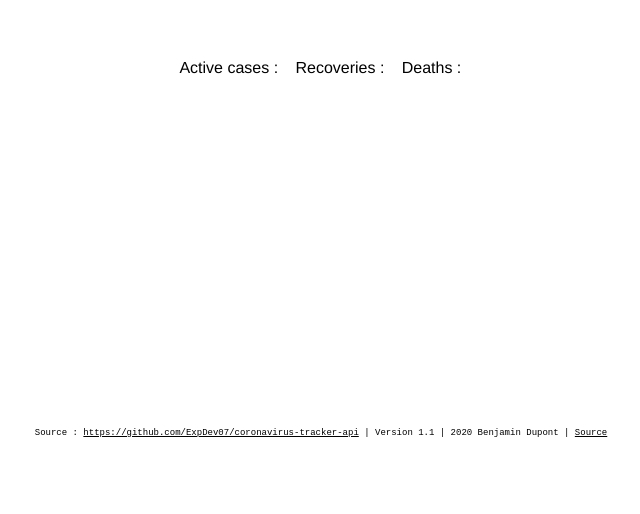
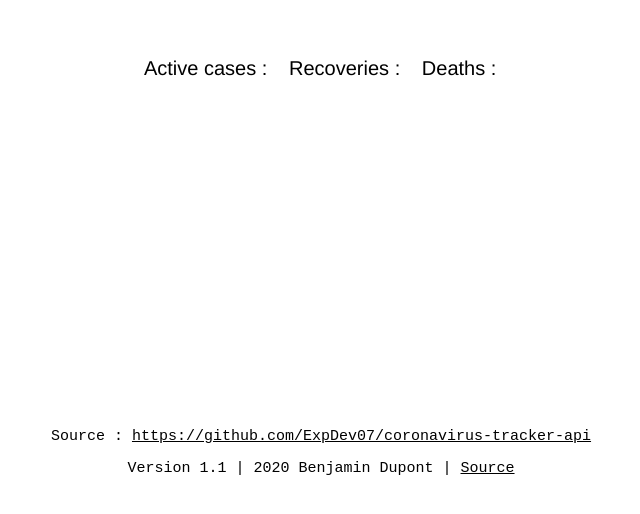
Before and after one commit to hamza1311/covid-tracker, a website built with Parcel: page app/index.html in a window 1280 px wide. Shown: the part 292-806 px from the top of the page, without its empty margins (319-959 px from the left). Built offline with nearby package versions, Linux system fonts and the light colour scheme; no server answers.

Commit message:
Added a separate stylesheet and improved formatting

```diff
--- a/app/index.html
+++ b/app/index.html
@@ -18,71 +18,7 @@ along with this program.  If not, see <https://www.gnu.org/licenses/>.
     <head>
         <meta charset="UTF-8">
 
-        <style>
-            * {
-                margin: 0;
-                padding: 0;
-            }
-
-            :root {
-                font-family: 'Helvetica', sans-serif;
-            }
-
-            html, body {
-                height: 100%;
-            }
-
-            @media (min-width: 768px) {
-                #container-data {
-                    display: flex;
-                    flex-direction: row;
-                    justify-content: center;
-                    align-items: center;
-
-                    width: 100%;
-                    height: 90%;
-                }
-            }
-
-            @media (max-width: 768px) {
-                #container-data {
-                    display: flex;
-                    flex-direction: column;
-                    justify-content: center;
-                    align-items: center;
-
-                    width: 100%;
-                    height: 90%;
-                }
-
-                #container-data * {
-                    margin-left: 0 !important;
-                }
-            }
-
-            #container-data div:not(:first-child) {
-                margin-left: 1em;
-            }
-
-            #container-data div span:last-child {
-                font-weight: bold;
-            }
-
-            #container-footer {
-                display: flex;
-                flex-direction: row;
-                justify-content: center;
-
-                font-size: 9px;
-                font-family: monospace;
-
-                height: 10%;
-            }
-
-            a { color: black; }
-            a:hover { color: dimgray; }
-        </style>
-
+        <link rel="stylesheet" href="styles/main.scss">
         <link rel="icon" href="favicon.ico">
 
         <meta name="viewport" content="width=device-width, user-scalable=no, initial-scale=1.0, maximum-scale=1.0, minimum-scale=1.0">
@@ -136,7 +72,9 @@ along with this program.  If not, see <https://www.gnu.org/licenses/>.
             <span id="footer-api-link">
                 Source :
                 <a href="https://github.com/ExpDev07/coronavirus-tracker-api">https://github.com/ExpDev07/coronavirus-tracker-api</a>
-                |
+            </span>
+
+            <span id="footer-info">
                 Version 1.1
                 |
                 2020 Benjamin Dupont
--- /dev/null
+++ b/app/styles/main.scss
@@ -0,0 +1,71 @@
+* {
+    margin: 0;
+    padding: 0;
+}
+
+:root {
+    font-family: 'Helvetica', sans-serif;
+    font-size: 20px;
+}
+
+html, body {
+    height: 100%;
+}
+
+@media (min-width: 768px) {
+    #container-data {
+        display: flex;
+        flex-direction: row;
+        justify-content: center;
+        align-items: center;
+
+        width: 100%;
+        height: 90%;
+    }
+}
+
+@media (max-width: 768px) {
+    #container-data {
+        display: flex;
+        flex-direction: column;
+        justify-content: center;
+        align-items: center;
+
+        width: 100%;
+        height: 85vh;
+    }
+
+    #container-data * {
+        margin-left: 0 !important;
+    }
+}
+
+#container-data div:not(:first-child) {
+    margin-left: 1em;
+}
+
+#container-data div span:last-child {
+    font-weight: bold;
+}
+
+#container-footer {
+    display: flex;
+    flex-direction: column;
+    justify-content: flex-start;
+
+    padding: 0 2em;
+
+    text-align: center;
+
+    font-size: .75em;
+    font-family: monospace;
+
+    height: 15vh;
+}
+
+#container-footer span:nth-child(2) {
+    margin-top: 1em;
+}
+
+a { color: black; }
+a:hover { color: dimgray; }
--- a/package.json
+++ b/package.json
@@ -7,7 +7,8 @@
         "deploy": "bash scripts/deploy.sh"
     },
     "devDependencies": {
-        "parcel": "^1.12.4"
+        "parcel": "^1.12.4",
+        "sass": "^1.26.3"
     },
     "browserslist": [
         "last 3 chrome versions",
```
Also changed, not shown: 1 other file.
